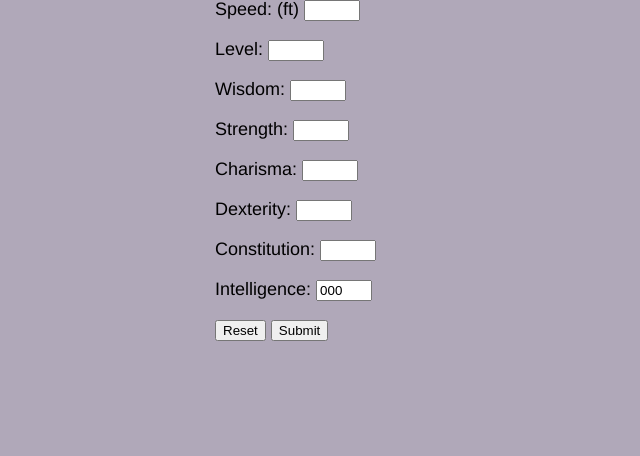
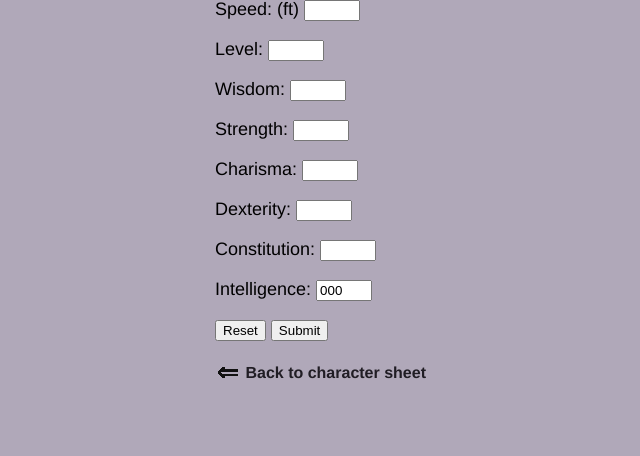
Before and after one commit to stalola/dnd-cleric-character-sheet, a Flask app: template templates/edit_character.html in a window 1280 px wide. Shown: the part 328-784 px from the top of the page, without its empty margins (65-705 px from the left). Run offline with Flask 3, Linux system fonts and the light colour scheme; the template is opened without the code that fills it: most values are stand-ins (such as "Sample title", 1, 10 or a date in 2020).

Commit message:
Added a back button to character editing

```diff
--- a/templates/edit_character.html
+++ b/templates/edit_character.html
@@ -46,4 +46,5 @@
     <input type="hidden" name="character_id" value="{{ character.id }}">
 </form>
 
+<a href="/character/{{ character.id }}"><img src="{{ url_for('static', filename='left_arrow.gif') }}"> Back to character sheet</a>
 {% endblock %}
```
Also changed, not shown: static/left_arrow.gif (added), static/right_arrow.gif (added).
